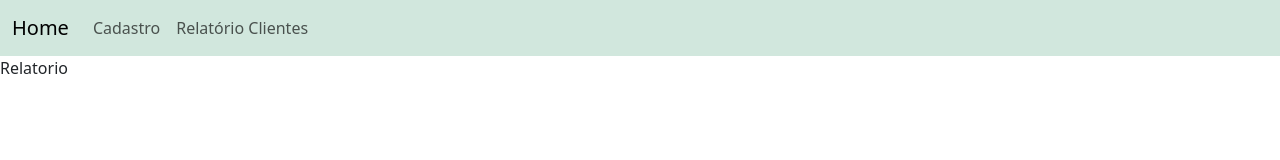
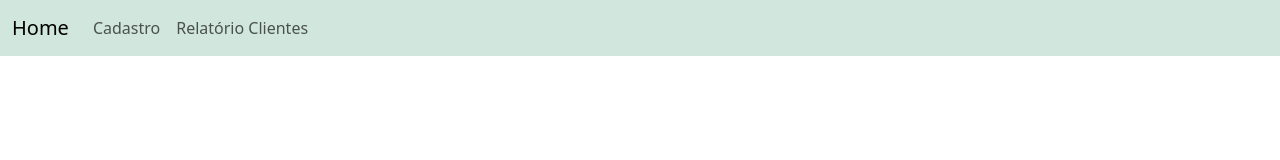
Before and after one commit to wadsonsm/CadastroDeClientes-Nodejs-React, a React (Create React App) app in the folder frontend/cadastro-front/: page /relatorio in a window 1280 px wide. Shown: the top 160 px of the page. Built offline with nearby package versions, Linux system fonts and the light colour scheme; no server answers.

Commit message:
criacao tela relatorio

```diff
--- a/frontend/cadastro-front/package.json
+++ b/frontend/cadastro-front/package.json
@@ -6,9 +6,11 @@
     "@testing-library/jest-dom": "^5.17.0",
     "@testing-library/react": "^13.4.0",
     "@testing-library/user-event": "^13.5.0",
+    "apexcharts": "^3.46.0",
     "axios": "^1.6.7",
     "bootstrap": "^5.3.2",
     "react": "^18.2.0",
+    "react-apexcharts": "^1.4.1",
     "react-dom": "^18.2.0",
     "react-router-dom": "^6.22.1",
     "react-scripts": "^5.0.1",
--- a/frontend/cadastro-front/src/pages/Footer.js
+++ b/frontend/cadastro-front/src/pages/Footer.js
@@ -6,7 +6,7 @@ function Footer() {
         <footer>
             <div className="navbar fixed-bottom bg-success-subtle text-center p-3" style={{ paddingTop: '30px' }} >
                 © 2024 Copyright: WarDEV Software Development
-                <a class="text-dark" href="https://mdbootstrap.com/" > MDBootstrap.com </a>
+            <a className="text-dark" href="https://mdbootstrap.com/" > MDBootstrap.com </a>
             </div>
         </footer>
   )
--- a/frontend/cadastro-front/src/pages/Form.js
+++ b/frontend/cadastro-front/src/pages/Form.js
@@ -72,7 +72,7 @@ const Form = () => {
         </div>
 
         <div className="mb-3 col-sm-2 row container">
-          <button type="submit" class="btn btn-primary">Salvar</button>
+            <button type="submit" className="btn btn-primary">Salvar</button>
         </div>
 
 
--- a/frontend/cadastro-front/src/pages/Relatorio.js
+++ b/frontend/cadastro-front/src/pages/Relatorio.js
@@ -1,23 +1,53 @@
 import React, { useEffect, useState } from 'react';
 import axios from 'axios';
+import ApexChart from 'react-apexcharts';
 
 function Relatorio() {
 
     const [relatorio, setRelatorio] = useState([]);
 
     useEffect(() => {
-        axios.get('http://localhost:3001/')
+        axios.get('http://localhost:3001/relatorio')
             .then(response => {
                 setRelatorio(response.data);
-                console.log(response.data)
+                console.log(JSON.stringify(response))
             }).catch(err => console.log(err.message));
     }, []);
 
+    const options = {
+
+        chart: {
+            toolbar: {
+                show: false
+            },
+        },
+        xaxis: { type: 'datetime' },
+        yaxis: {
+            tooltip: {
+                enabled: true
+            }
+        }
+    }
+
+    const series = [{
+        data: [{
+            x: relatorio.uf,
+            y: relatorio.idade
+        }]
+    }]
 
 
-  return (
-    <div>Relatorio</div>
-  )
+    return (
+        <div>
+            <ApexChart
+                options={options}
+                series={series}
+                type='candlestick'
+                width={640}
+                height={480}
+            />
+        </div>
+    )
 }
 
 export default Relatorio
```
Also changed, not shown: 1 other file (tests, documents, lock files or other folders).
